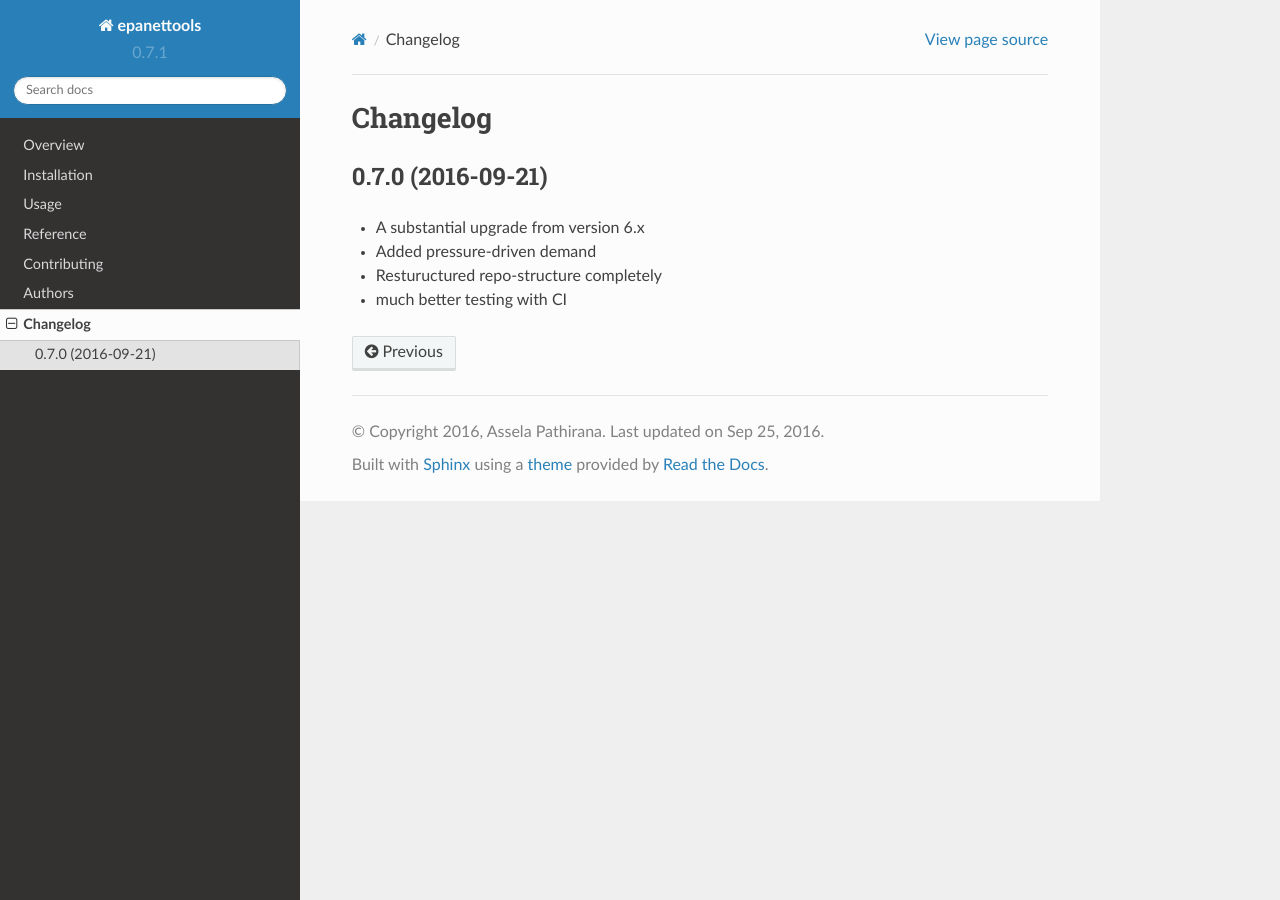
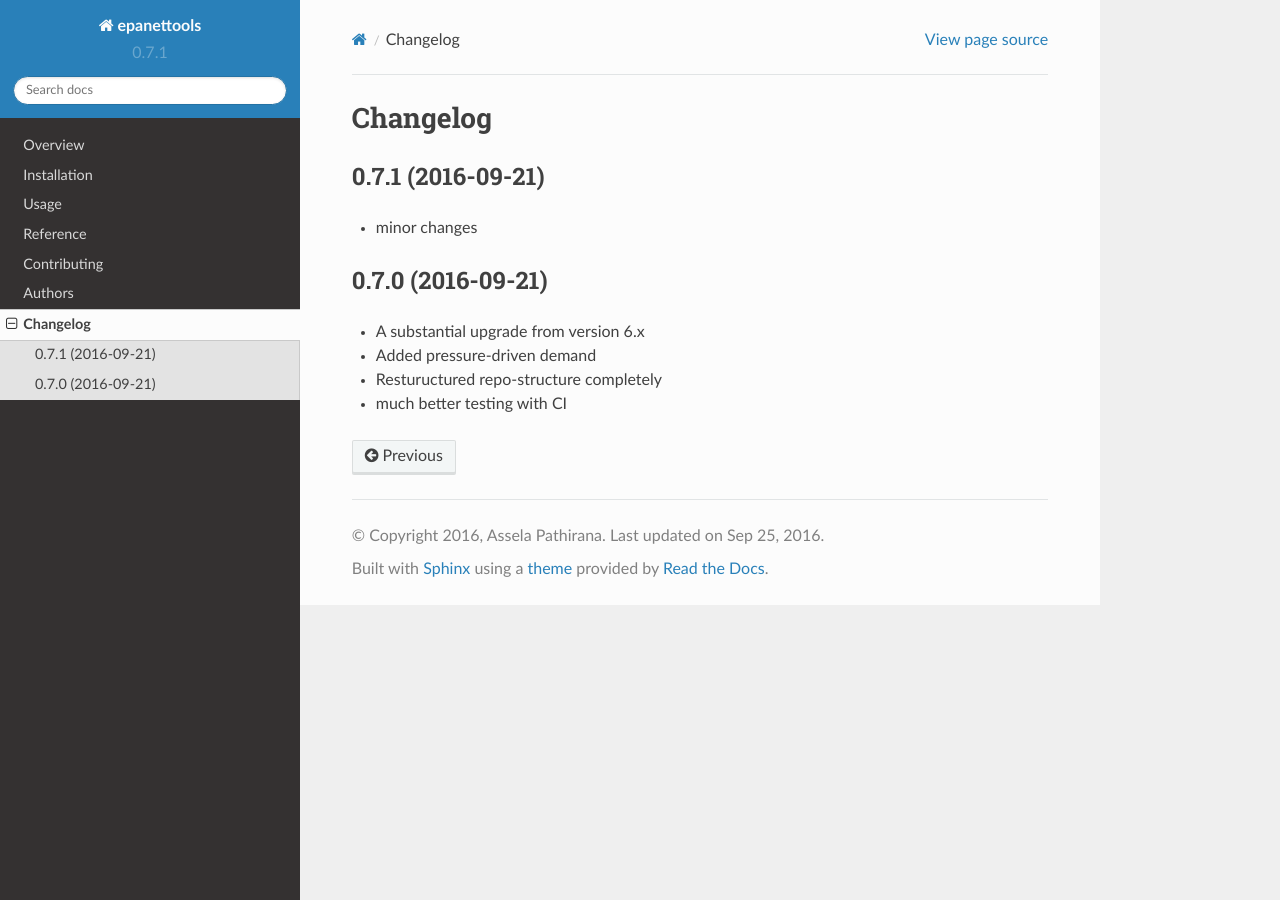
Before and after one commit to asselapathirana/epanettools, a Sphinx documentation site: the page built from docs/changelog.rst, in a window 1280 px wide. Built offline with Sphinx 7.4.7 and the Read the Docs theme 2.0.0, drawn with Linux system fonts in a browser that asks for light colours.

Commit message:
minior changes

```diff
--- a/CHANGELOG.rst
+++ b/CHANGELOG.rst
@@ -1,6 +1,9 @@
 
 Changelog
 =========
+0.7.1 (2016-09-21)
+-----------------------------------------
+* minor changes
 
 0.7.0 (2016-09-21)
 -----------------------------------------
```
Also changed, not shown: .travis.yml, RELEASE.txt (line endings or trailing spaces), docs/Readme.epanet2.txt (line endings or trailing spaces), 3 other files.
